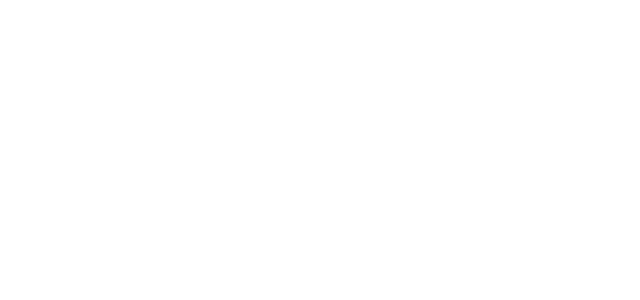
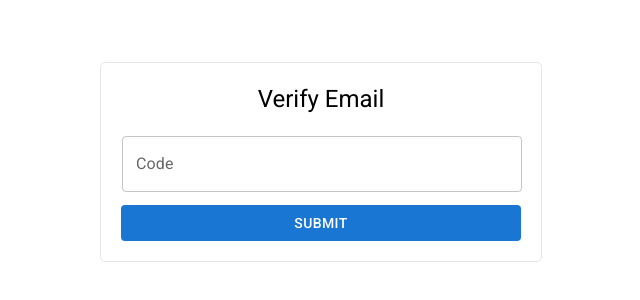
Before and after one commit to minhajulalamcse/react-aws-cognito, a React (Create React App) app: page /verify-email in a window 1280 px wide. Before the commit this address had no page. Shown: the part 238-538 px from the top of the page, without its empty margins (319-959 px from the left). Built offline with nearby package versions, Linux system fonts and the light colour scheme.

Commit message:
feat: add verify email form and page

```diff
--- a/src/App.tsx
+++ b/src/App.tsx
@@ -1,11 +1,12 @@
 import { Route, Routes } from "react-router-dom";
-import { SignInPage, SignUpPage } from "./pages";
+import { SignInPage, SignUpPage, VerifyEmailPage } from "./pages";
 
 function App() {
     return (
         <Routes>
             <Route path="/signup" element={<SignUpPage />} />
             <Route path="/signin" element={<SignInPage />} />
+            <Route path="/verify-email" element={<VerifyEmailPage />} />
         </Routes>
     );
 }
--- a/src/components/forms/SignInForm.tsx
+++ b/src/components/forms/SignInForm.tsx
@@ -39,7 +39,7 @@ const SignInForm = () => {
                                 }}
                                 autoComplete="off"
                                 type="text"
-                                placeholder="First Name"
+                                placeholder="Email"
                                 value={formik.values.email}
                                 onChange={formik.handleChange}
                                 onBlur={formik.handleBlur}
--- /dev/null
+++ b/src/components/forms/VerifyEmailForm.tsx
@@ -0,0 +1,59 @@
+import { Button, TextField, Typography } from "@mui/material";
+import { Formik, Form, FormikHelpers } from "formik";
+import * as yup from "yup";
+import { IVerifyEmailValues } from "../../interfaces/IVerifyEmailValues";
+import FormWrapper from "../common/FormWrapper";
+
+const VerifyEmailForm = () => {
+    const initialValues: IVerifyEmailValues = {
+        code: "",
+    };
+
+    const validationSchema = yup.object().shape({
+        code: yup.string().required("Required"),
+    });
+
+    const onSubmit = (values: IVerifyEmailValues, actions: FormikHelpers<IVerifyEmailValues>) => {
+        console.log(values);
+    };
+    return (
+        <FormWrapper>
+            <Typography variant="h5" mb={1} textAlign="center">
+                Verify Email
+            </Typography>
+            <Formik initialValues={initialValues} validationSchema={validationSchema} onSubmit={onSubmit}>
+                {(formik) => {
+                    return (
+                        <Form>
+                            <TextField
+                                label="Code"
+                                size="medium"
+                                name="code"
+                                sx={{
+                                    border: "1px solid #FFF",
+                                    borderRadius: 1,
+                                    width: "100%",
+                                    mt: "12px",
+                                }}
+                                autoComplete="off"
+                                type="text"
+                                placeholder="Code"
+                                value={formik.values.code}
+                                onChange={formik.handleChange}
+                                onBlur={formik.handleBlur}
+                                error={formik.touched.code && Boolean(formik.errors.code)}
+                                helperText={formik.touched.code && formik.errors.code}
+                            />
+
+                            <Button type="submit" variant="contained" disableElevation fullWidth sx={{ mt: "12px" }}>
+                                Submit
+                            </Button>
+                        </Form>
+                    );
+                }}
+            </Formik>
+        </FormWrapper>
+    );
+};
+
+export default VerifyEmailForm;
--- a/src/components/index.tsx
+++ b/src/components/index.tsx
@@ -1,4 +1,5 @@
 export { default as SignUpForm } from "./forms/SignUpForm";
 export { default as SignInForm } from "./forms/SignInForm";
+export { default as VerifyEmailForm } from "./forms/VerifyEmailForm";
 export { default as FormWrapper } from "./common/FormWrapper";
 export { default as PageWrapper } from "./common/PageWrapper";
--- /dev/null
+++ b/src/interfaces/IVerifyEmailValues.ts
@@ -0,0 +1,3 @@
+export interface IVerifyEmailValues {
+    code: string;
+}
--- /dev/null
+++ b/src/pages/VerifyEmailPage.tsx
@@ -0,0 +1,11 @@
+import { PageWrapper, VerifyEmailForm } from "../components";
+
+const VerifyEmailPage = () => {
+    return (
+        <PageWrapper>
+            <VerifyEmailForm />
+        </PageWrapper>
+    );
+};
+
+export default VerifyEmailPage;
--- a/src/pages/index.tsx
+++ b/src/pages/index.tsx
@@ -1,2 +1,3 @@
 export { default as SignInPage } from "./SignInPage";
 export { default as SignUpPage } from "./SignUpPage";
+export { default as VerifyEmailPage } from "./VerifyEmailPage";
```
